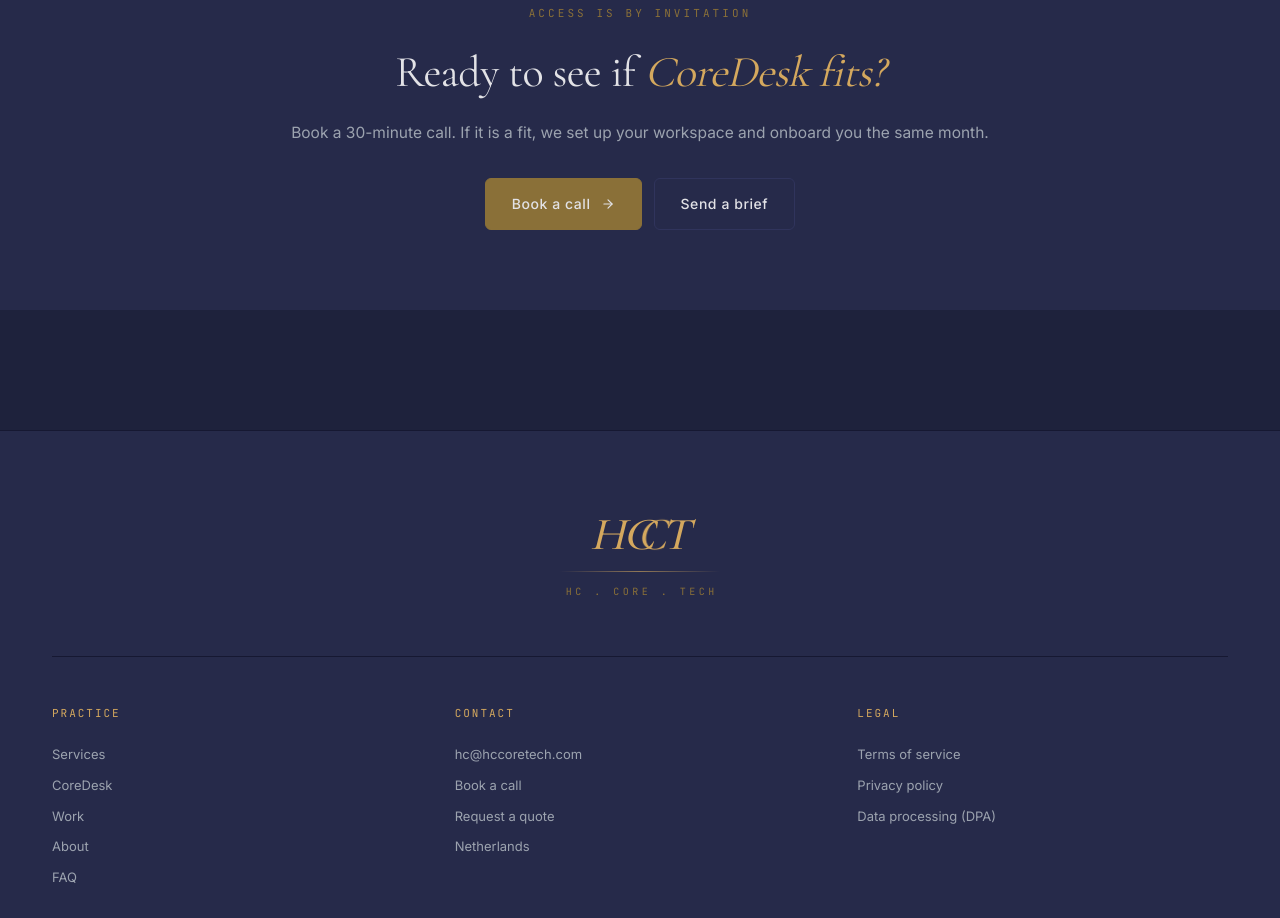
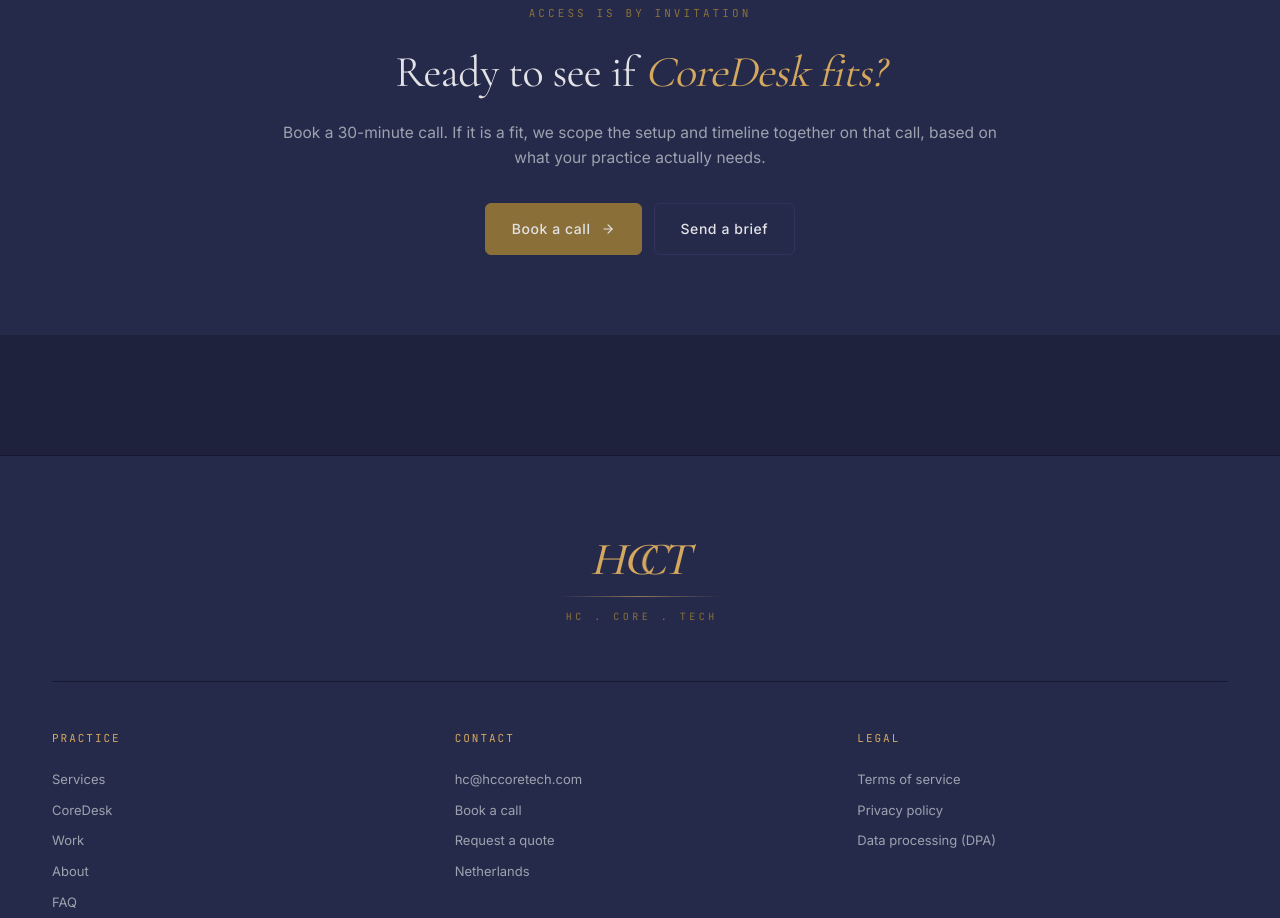
Before and after one commit to hc-core-tech/hccoretech-site, a Next.js app: page /coredesk in a window 1280 px wide. Shown: the part 4860-5778 px from the top of the page. Built offline with nearby package versions, Linux system fonts and the light colour scheme.

Commit message:
coredesk + services: remove premature onboarding timeline promises, defer scoping to discovery call

```diff
--- a/app/coredesk/page.tsx
+++ b/app/coredesk/page.tsx
@@ -605,8 +605,9 @@
               fontFamily: FONTS.ui, fontSize: '15.5px', lineHeight: 1.6,
               color: T.softText, marginBottom: '32px',
             }}>
-              Book a 30-minute call. If it is a fit, we set up your workspace and
-              onboard you the same month.
+              Book a 30-minute call. If it is a fit, we scope the setup and
+              timeline together on that call, based on what your practice
+              actually needs.
             </p>
             <div style={{ display: 'inline-flex', gap: '12px', flexWrap: 'wrap', justifyContent: 'center' }}>
               <a data-btn="primary" href={CALENDLY} target="_blank" rel="noopener noreferrer" style={{
--- a/app/services/page.tsx
+++ b/app/services/page.tsx
@@ -124,7 +124,7 @@
       'A multi-language interface: Dutch, English, French, Russian, Spanish, and Portuguese',
       'An onboarding session and direct engineer access for the life of your subscription',
     ],
-    timeline: 'Onboarding 1 to 2 weeks. Ongoing subscription.',
+    timeline: 'Timeline scoped during the discovery call. Ongoing subscription.',
     investment: 'Starter €250/mo, Basis €450/mo, Pro €950/mo. Enterprise pricing on request. Founding pricing available for select clients.',
     flow: [
       { step: 'Discovery call', body: 'We meet on a mutual-fit call to understand your practice, your day-to-day, and what you need CoreDesk to hold for you. I am selective about who I take on so every user gets the direct attention the product promises.' },
```
